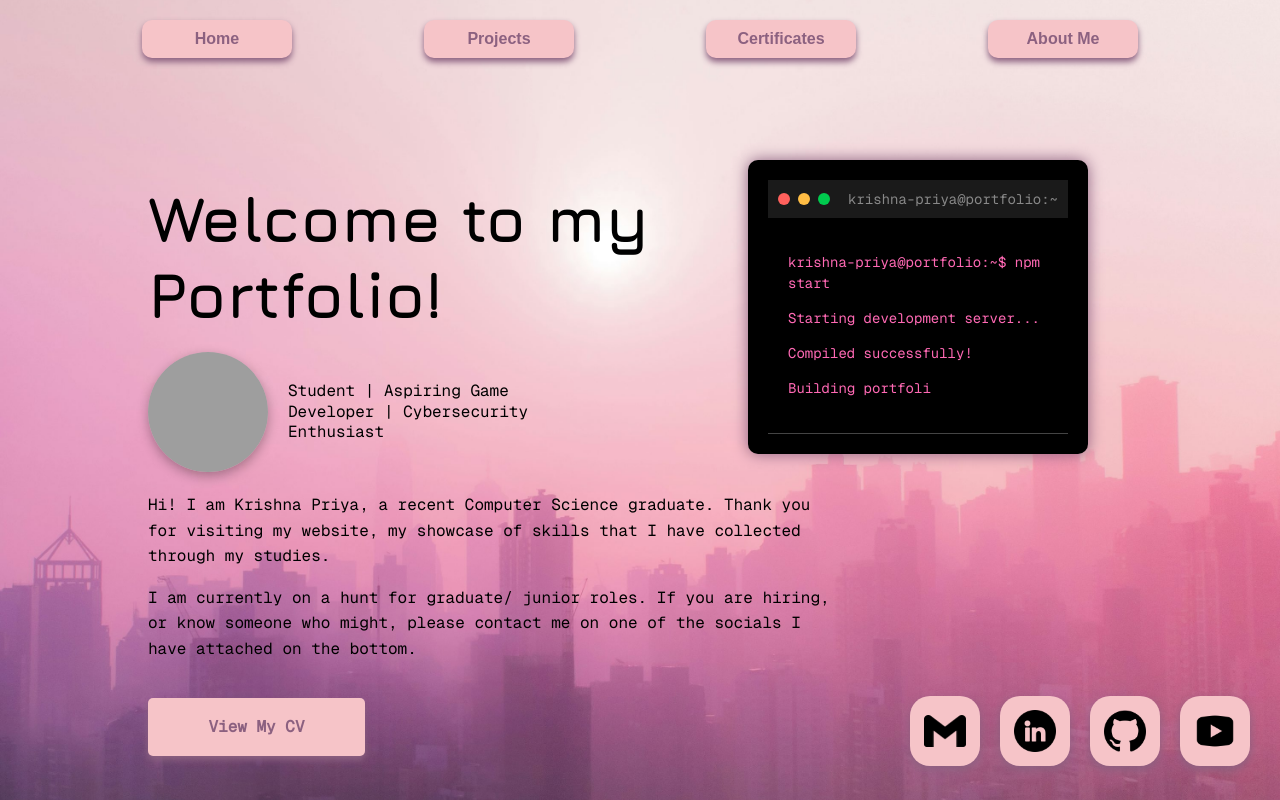
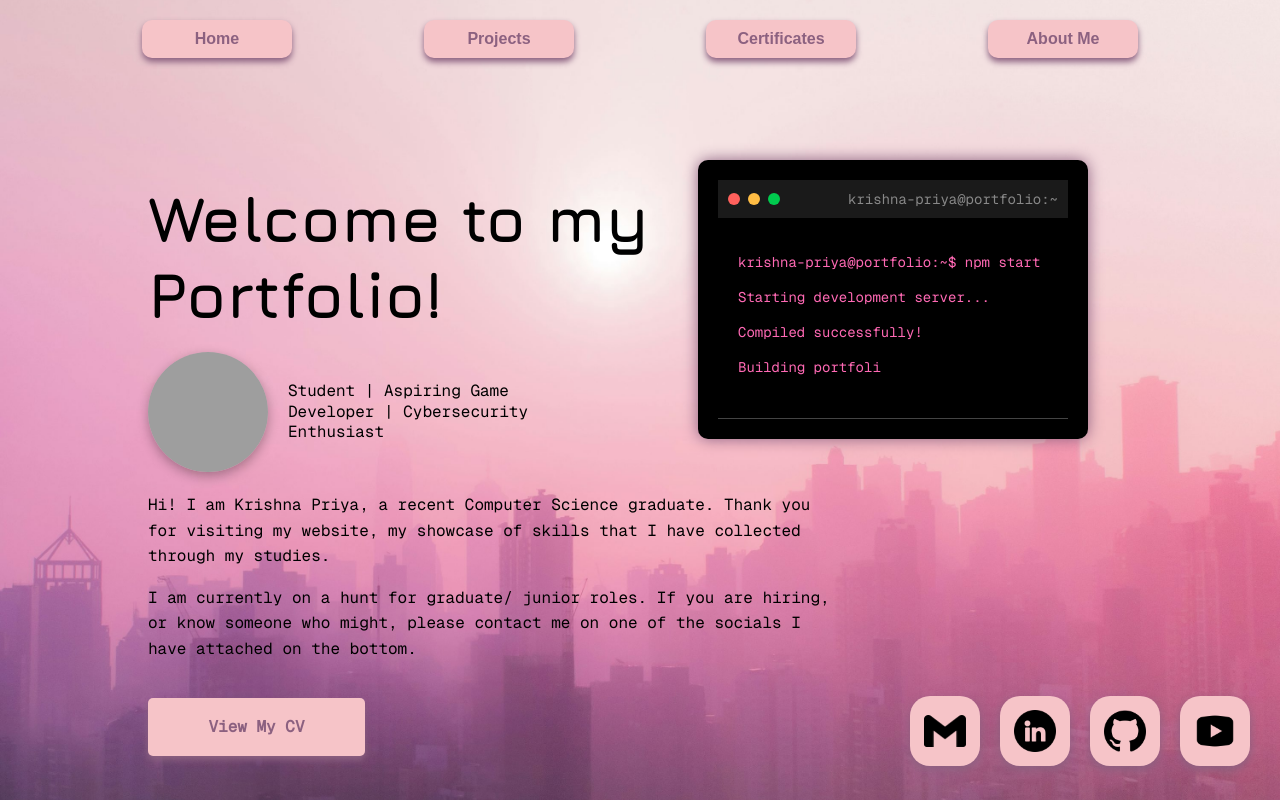
Before and after one commit to krishnapriya-n/portfolio, a plain HTML site: page index.html in a window 1280 px wide. Drawn offline with nearby package versions, Linux system fonts and the light colour scheme; grey boxes are pictures that could not be loaded.

Commit message:
Update styles.css

```diff
--- a/styles.css
+++ b/styles.css
@@ -89,8 +89,8 @@ body {
   position: absolute;
   top: 20%;
   right: 15%;
-  width: 300px;
-  max-height: 400px;
+  width: 350px;
+  max-height: 500px;
   background: black;
   color: #ff69b4;
   font-family: 'Geist Mono', monospace;
```
